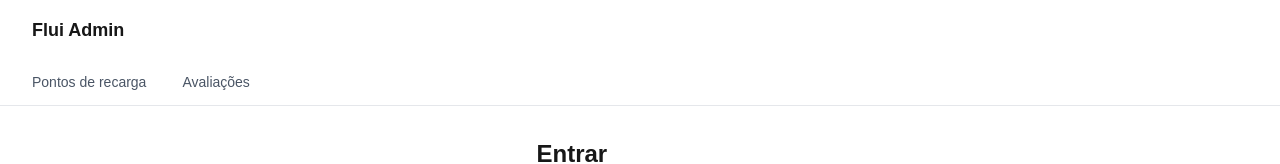
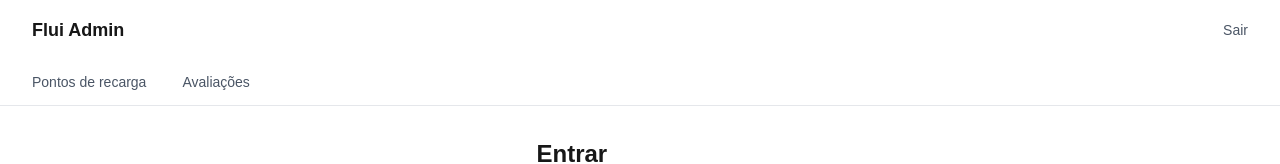
Before and after one commit to alinerfer/flui-admin, a Next.js app: page /login in a window 1280 px wide. Shown: the top 164 px of the page. Built offline with nearby package versions, Linux system fonts and the light colour scheme.

Commit message:
adiciona botão de sair no header

```diff
--- a/app/components/Header.tsx
+++ b/app/components/Header.tsx
@@ -1,7 +1,7 @@
 "use client";
 
 import Link from "next/link";
-import { usePathname } from "next/navigation";
+import { usePathname, useRouter } from "next/navigation";
 
 const abas = [
   { href: "/pontos", label: "Pontos de recarga" },
@@ -10,13 +10,25 @@ const abas = [
 
 export default function Header() {
   const pathname = usePathname();
+  const router = useRouter();
+
+  function sair() {
+    localStorage.removeItem("logado");
+    router.push("/login");
+  }
 
   return (
     <header className="border-b border-gray-200 bg-white dark:border-gray-800 dark:bg-gray-950">
-      <div className="px-8 py-4">
+      <div className="px-8 py-4 flex items-center justify-between">
         <Link href="/" className="text-lg font-bold">
           Flui Admin
         </Link>
+        <button
+          onClick={sair}
+          className="text-sm text-gray-600 hover:underline dark:text-gray-400"
+        >
+          Sair
+        </button>
       </div>
       <nav className="px-4 flex gap-1">
         {abas.map((aba) => {
```
